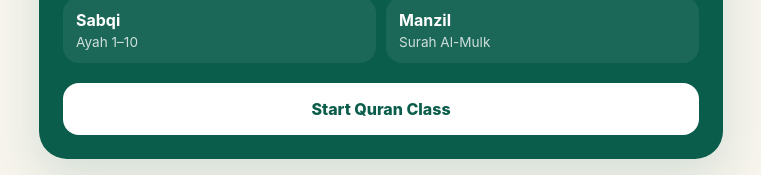
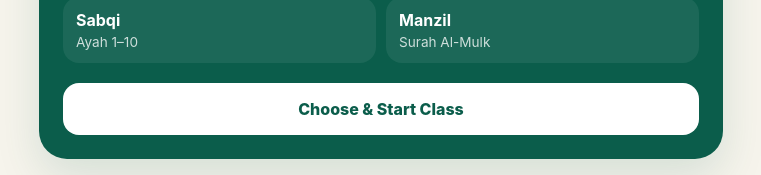
Before and after one commit to smtalhadv-web/quran-ustadh, a Next.js app: page / in a window 1280 px wide. Shown: the part 236-411 px from the top of the page, without its empty margins (259-1020 px from the left). Built offline with nearby package versions, Linux system fonts and the light colour scheme; no server answers.

Commit message:
Enable full Quran classes: app/page.tsx

```diff
--- a/app/page.tsx
+++ b/app/page.tsx
@@ -15,11 +15,11 @@ export default function Home(){
    <span className="eyebrow">Today's Quran Class</span>
    <h2>Surah An-Naba</h2><p>Sabaq · Ayah 11–15</p>
    <div className="lessonGrid"><div><b>Sabqi</b><span>Ayah 1–10</span></div><div><b>Manzil</b><span>Surah Al-Mulk</span></div></div>
-   <Link className="primary" href="/class">Start Quran Class</Link>
+   <Link className="primary" href="/learn">Choose & Start Class</Link>
   </section>
   <section className="stats"><div><b>{s.streak}</b><span>Study days</span></div><div><b>{s.sessions}</b><span>Classes</span></div><div><b>7:00 PM</b><span>Next class</span></div></section>
   <section className="card"><div><span className="eyebrow">Continue Quran</span><h3>Juz {s.currentJuz} · Page {s.currentPage}</h3></div><Link href="/quran">Open</Link></section>
-  <section className="card"><div><span className="eyebrow">Revision Due</span><h3>1 weak ayah</h3><p>Review before new Sabaq</p></div><Link href="/class">Review</Link></section>
+  <section className="card"><div><span className="eyebrow">Revision Due</span><h3>1 weak ayah</h3><p>Review before new Sabaq</p></div><Link href="/class?mode=revision">Review</Link></section>
   <BottomNav/>
  </main>
 }
```
